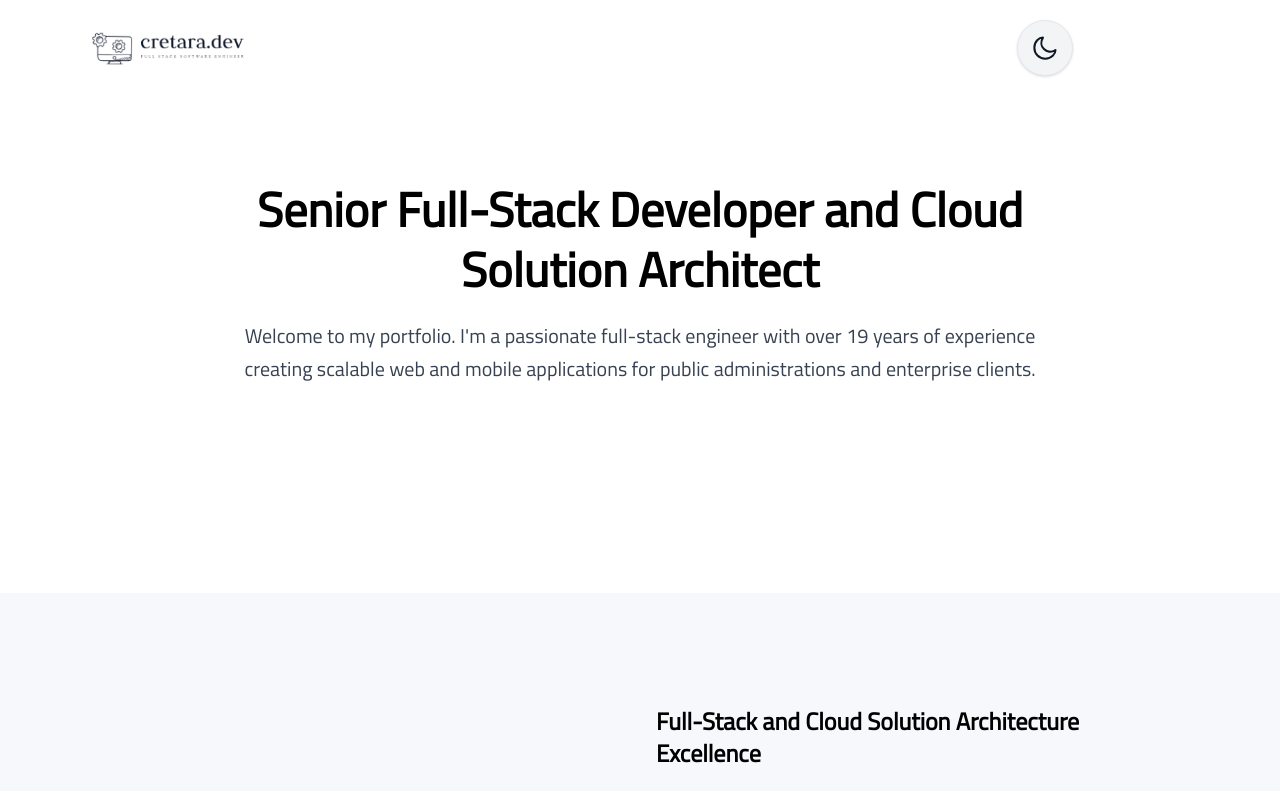
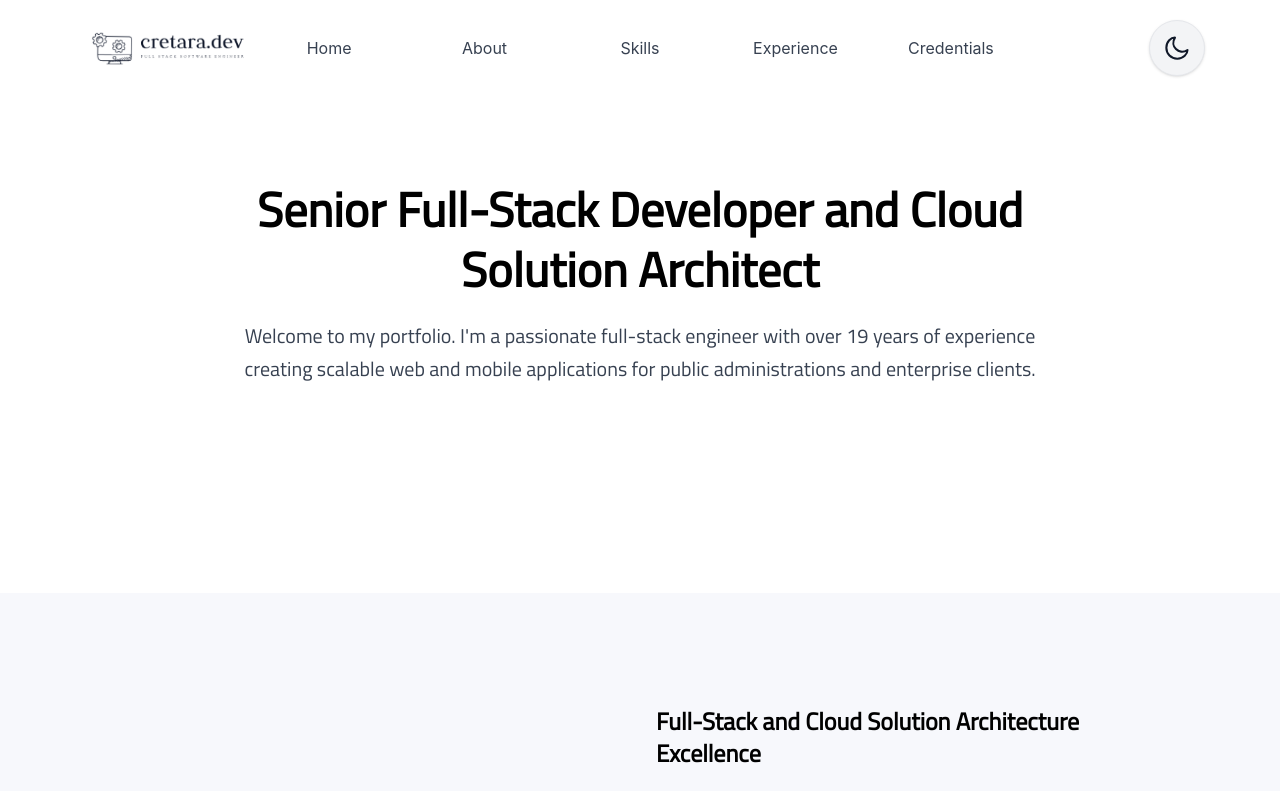
Before and after one commit to cretara/cretaradev-frontend-new, a Next.js app: page / in a window 1280 px wide. Shown: the top 791 px of the page. Built offline with nearby package versions, Linux system fonts and the light colour scheme.

Commit message:
feat: add horizontal menu for desktop version

```diff
--- a/components/Header/index.tsx
+++ b/components/Header/index.tsx
@@ -31,12 +31,17 @@ const Header = () => {
   useEffect(() => {
     setMounted(true);
     handleStickyNavbar();
-    globalThis.window.addEventListener("scroll", handleStickyNavbar, { passive: true });
-    return () => globalThis.window.removeEventListener("scroll", handleStickyNavbar);
+    globalThis.window.addEventListener("scroll", handleStickyNavbar, {
+      passive: true,
+    });
+    return () =>
+      globalThis.window.removeEventListener("scroll", handleStickyNavbar);
   }, []);
 
   useEffect(() => {
-    setImageSrc(theme === 'dark' ? '/images/logo-dark.png' : '/images/logo-light.png');
+    setImageSrc(
+      theme === "dark" ? "/images/logo-dark.png" : "/images/logo-light.png",
+    );
   }, [theme]);
 
   const [openIndex, setOpenIndex] = useState(-1);
@@ -60,11 +65,9 @@ const Header = () => {
       <header
         className={`header top-0 left-0 z-40 flex-1 w-full items-center ${headerClasses}`}
       >
-        <div id={"header"} className="container">
-          <div className="relative w-full flex items-center">
-
-
-            <div className="flex w-3/6 lg:w-1/6 px-4">
+        <div id="header" className="container">
+          <div className="relative w-full flex items-center" id="header-menu">
+            <div className="flex w-3/6 lg:w-1/6 px-4" id="header-logo">
               <Link
                 href="/"
                 className={`header-logo block w-full ${logoClasses}`}
@@ -79,40 +82,62 @@ const Header = () => {
                 />
               </Link>
             </div>
-            <div className="flex flex-1 items-center px-4">
+            <div
+              className="hidden lg:flex lg:w-2/3 lg:grow items-center align-center" id="header-center-menu-desktop"
+            >
+              <nav className="navbar w-full">
+                <ul className="flex w-full items-center justify-end space-x-0 lg:space-x-6">
+                  {menuData.map((menuItem, index) => (
+                    <li key={menuItem.id} className="flex-1 basis-0 text-center">
+                      {menuItem.path ? (
+                        <Link
+                          href={menuItem.path}
+                          className={`w-full block text-center py-2 text-base text-gray-900 group-hover:text-primary dark:text-white lg:block lg:py-6 lg:px-0`}
+                        >
+                          {menuItem.title}
+                        </Link>
+                      ) : (
+                        <>
+                          {/* Submenu logic can be added here */}
+                        </>
+                      )}
+                    </li>
+                  ))}
+                </ul>
+              </nav>
             </div>
-            <div className="flex w-1/6 items-center">
+            <div className="flex w-1/6 items-center justify-end" id="header-theme-toggler">
               <div>
                 <ThemeToggler />
               </div>
             </div>
-            <div className="flex w-1/6 items-center lg:hidden">
+            <div className="flex w-1/6 items-center lg:hidden" id="header-menu-mobile">
               <div id="header-center-menu" className="flex w-full">
                 <button
                   onClick={navbarToggleHandler}
                   id="navbarToggler"
                   aria-label="Mobile Menu"
-                  className="absolute right-4 top-1/2 block translate-y-[-50%] rounded-lg px-3 py-[6px] ring-primary focus:ring-2 lg:hidden cursor-pointer"
+                  className="absolute right-4 top-1/2 block translate-y-[-50%] rounded-lg px-3 py-1.5 ring-primary focus:ring-2 lg:hidden cursor-pointer"
                 >
                   <span
-                    className={`relative my-1.5 block h-0.5 w-[30px] bg-black transition-all duration-300 dark:bg-white ${
-                      navbarOpen ? " top-[7px] rotate-45" : " "
+                    className={`relative my-1.5 block h-0.5 w-7.5 bg-black transition-all duration-300 dark:bg-white ${
+                      navbarOpen ? " top-1.75 rotate-45" : " "
                     }`}
                   />
                   <span
-                    className={`relative my-1.5 block h-0.5 w-[30px] bg-black transition-all duration-300 dark:bg-white ${
+                    className={`relative my-1.5 block h-0.5 w-7.5 bg-black transition-all duration-300 dark:bg-white ${
                       navbarOpen ? "opacity-0 " : " "
                     }`}
                   />
                   <span
-                    className={`relative my-1.5 block h-0.5 w-[30px] bg-black transition-all duration-300 dark:bg-white ${
-                      navbarOpen ? " top-[-8px] -rotate-45" : " "
+                    className={`relative my-1.5 block h-0.5 w-7.5 bg-black transition-all duration-300 dark:bg-white ${
+                      navbarOpen ? " -top-2 -rotate-45" : " "
                     }`}
                   />
                 </button>
                 <nav
                   id="navbarCollapse"
-                  className={`navbar absolute right-0 z-30 rounded border border-gray-200 bg-white py-4 px-6 duration-300 dark:border-body-color/20 dark:bg-gray-800 lg:visible lg:static lg:w-full lg:border-none lg:!bg-transparent lg:p-0 lg:opacity-100 ${
+                  className={`navbar absolute right-0 z-30 rounded border border-gray-200 bg-white py-4 px-6 duration-300 dark:border-body-color/20 dark:bg-gray-800 lg:visible lg:static lg:w-full lg:border-none lg:bg-transparent! lg:p-0 lg:opacity-100 ${
                     navbarOpen
                       ? "visible top-full opacity-100"
                       : "invisible top-[120%] opacity-0"
@@ -148,7 +173,7 @@ const Header = () => {
                               </span>
                             </button>
                             <div
-                              className={`submenu relative top-full left-0 rounded-md bg-white transition-[top] duration-300 group-hover:opacity-100 dark:bg-gray-800 lg:invisible lg:absolute lg:top-[110%] lg:block lg:w-[250px] lg:p-4 lg:opacity-0 lg:shadow-lg lg:group-hover:visible lg:group-hover:top-full ${
+                              className={`submenu relative top-full left-0 rounded-md bg-white transition-[top] duration-300 group-hover:opacity-100 dark:bg-gray-800 lg:invisible lg:absolute lg:top-[110%] lg:block lg:w-62.5 lg:p-4 lg:opacity-0 lg:shadow-lg lg:group-hover:visible lg:group-hover:top-full ${
                                 openIndex === index ? "block" : "hidden"
                               }`}
                             >
```
